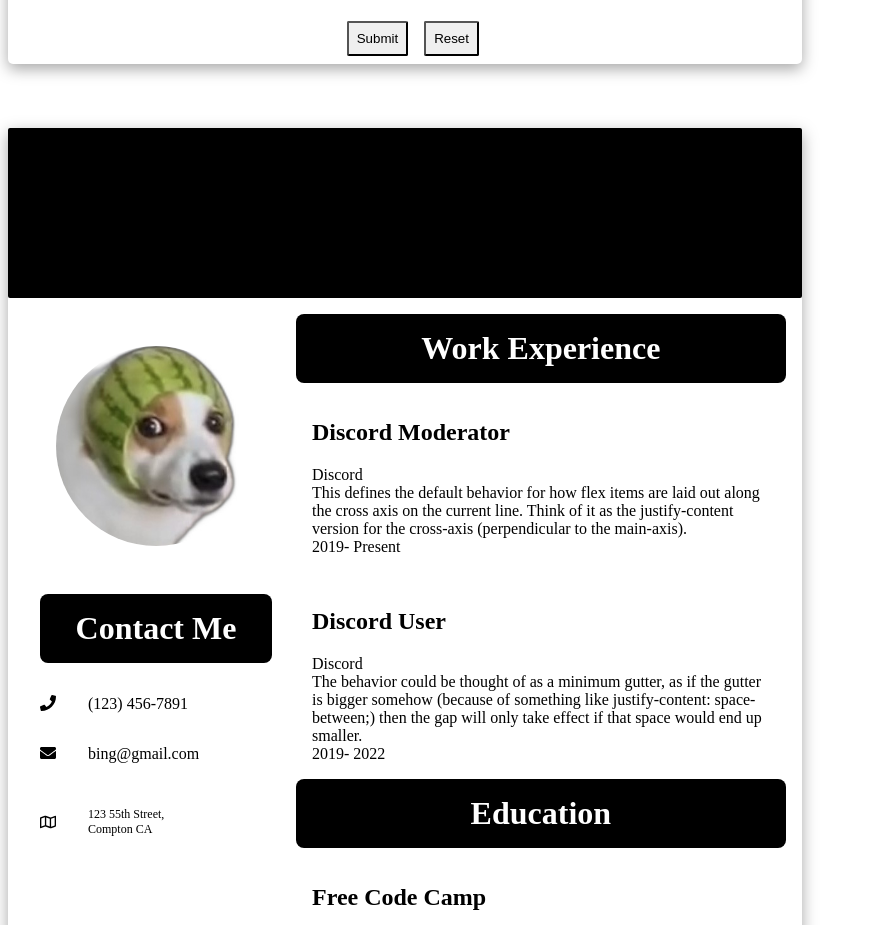
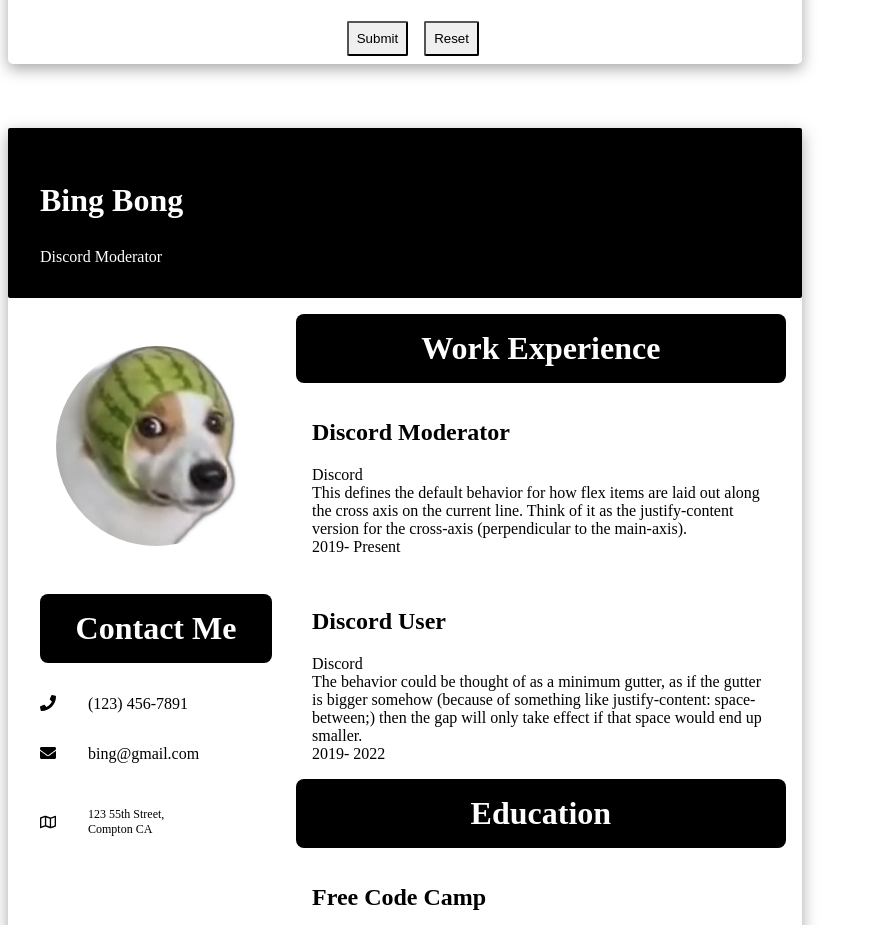
Before and after one commit to rsingh954/CV-Generator, a React (Create React App) app: page / in a window 1280 px wide. Shown: the part 1920-2845 px from the top of the page, without its empty margins (0-873 px from the left). Built offline with nearby package versions, Linux system fonts and the light colour scheme.

Commit message:
changed header color

```diff
--- a/public/index.html
+++ b/public/index.html
@@ -24,7 +24,7 @@
       work correctly both with client-side routing and a non-root public URL.
       Learn how to configure a non-root public URL by running `npm run build`.
     -->
-    <title>React App</title>
+    <title>CV Generator</title>
   </head>
   <body>
     <noscript>You need to enable JavaScript to run this app.</noscript>
--- a/src/index.css
+++ b/src/index.css
@@ -82,7 +82,7 @@ form > div > .form-group, input{
   justify-content: flex-start;
   background-color: rgb(0, 0, 0);
   border-radius: 2px;
-
+  color: white;
 }
 img{
   width: 200px;
```
